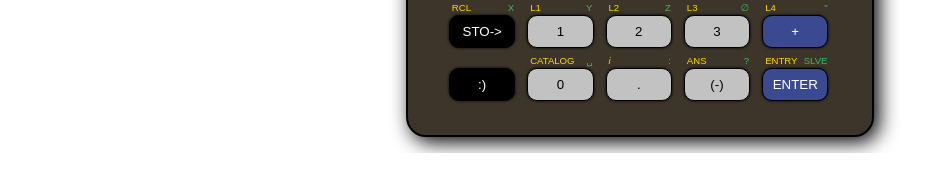
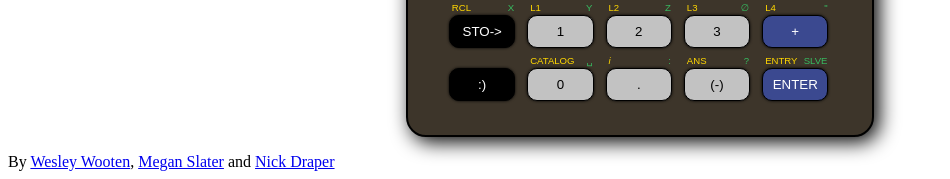
Before and after one commit to meslater1030/calcutor, a Python web app: template calcutor/calcutor/templates/index.jinja2 in a window 1280 px wide. Shown: the part 782-961 px from the top of the page, without its empty margins (0-950 px from the left). Before the commit the page ends 935 px from the top, so only its background shows below. Run offline with Jinja, Linux system fonts and the light colour scheme; the template is opened without the code that fills it, so the values that code supplies are empty; some libraries are stand-ins or nearby versions; some web fonts are replaced.

Commit message:
add our names

```diff
--- a/calcutor/calcutor/templates/index.jinja2
+++ b/calcutor/calcutor/templates/index.jinja2
@@ -351,5 +351,8 @@
       </div>
       </br>
     </div>
+    <footer>
+    By <a href="https://github.com/doctorMcbob">Wesley Wooten</a>, <a href="https://github.com/meslater1030">Megan Slater</a> and <a href="https://github.com/ndraper2">Nick Draper</a>
+    </footer>
   </body>
 </html>
```
